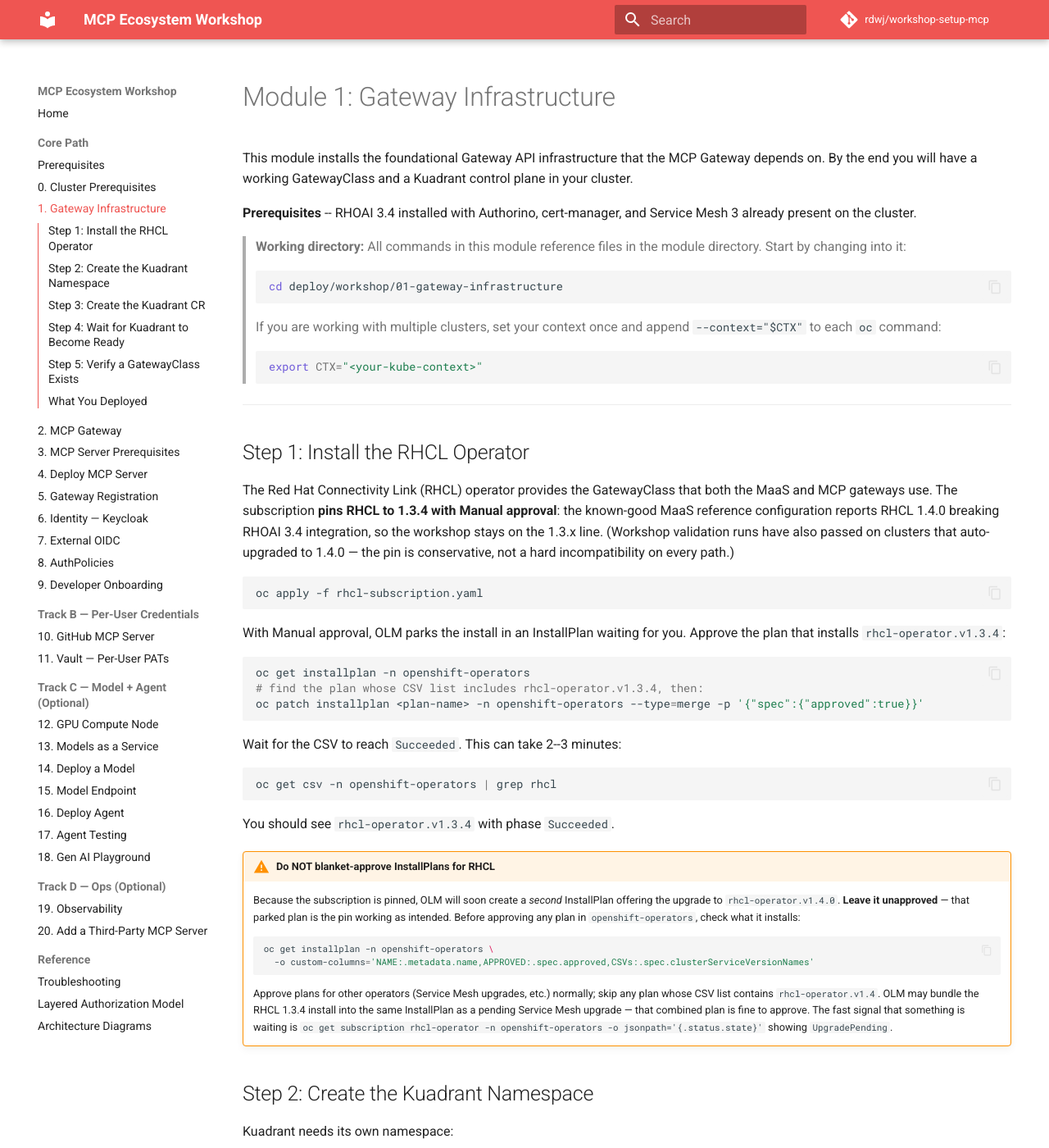
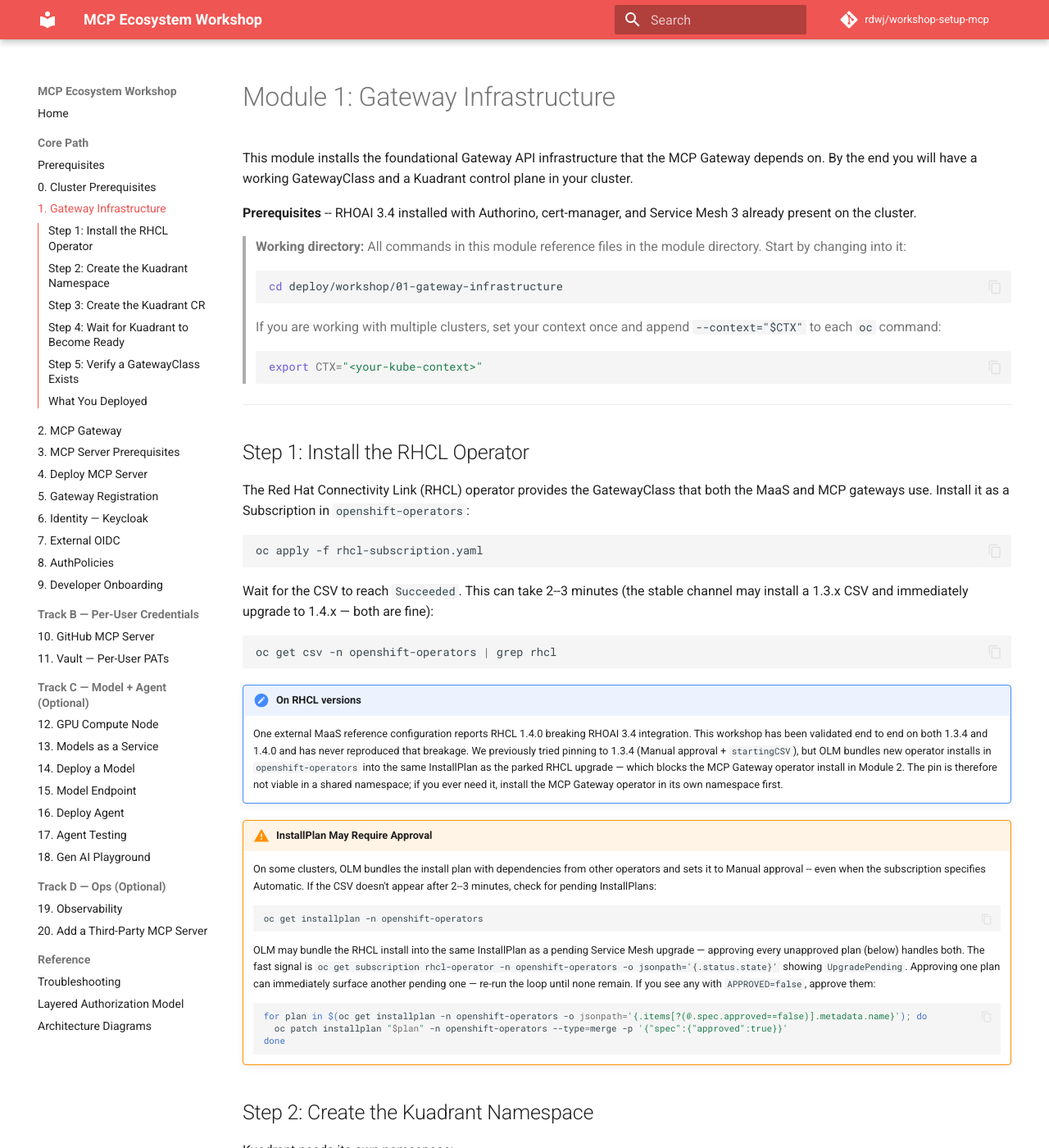
Before and after one commit to rdwj/workshop-setup-mcp, an MkDocs documentation site: the page built from deploy/workshop/01-gateway-infrastructure/README.md, in a window 1280 px wide and 1400 px high. Shown: the whole window at 82% size. Built offline with MkDocs 1.6.1 and Material for MkDocs 9.7.7, drawn with Linux system fonts in a browser that asks for light colours; comment, search, counter and statistics services are not loaded.

Commit message:
workshop: run #6 fixes — drop RHCL pin, KServe TLS, tool counts
Run #6 (cluster-w9l9r): 21/21 in 1h55m, two guide bugs, both fixed:

1. Drop the RHCL 1.3.4 pin (was the run's only blocking bug). OLM
   bundles new operator installs in openshift-operators into the same
   InstallPlan as the parked RHCL upgrade, so the skip-guard blocked
   the MCP Gateway operator in Module 2. RHCL 1.4.0 is now validated
   end to end (this run completed on it); the external 'breaks RHOAI'
   report is kept as a note in Module 1 with the why-not explanation.
   Skip-guards removed from Modules 0/2/19, troubleshooting, answers.

2. KServe LLMInferenceService workloads serve TLS on the workload svc
   (self-signed): Modules 14/15/18 now use https:// + -k, with the
   silent-failure symptom (curl exit 52) documented. Module 16 gains a
   warning that agent inference over the self-signed cert is untested
   and how to recognize the failure.

3. Module 9 / answers M5: gateway-native discover_tools/select_tools
   are wristband-filtered for authenticated users — expected counts
   are 15/8, not 15+2/8+2.

````diff
--- a/deploy/workshop/01-gateway-infrastructure/README.md
+++ b/deploy/workshop/01-gateway-infrastructure/README.md
@@ -26,53 +26,51 @@
 ## Step 1: Install the RHCL Operator
 
 The Red Hat Connectivity Link (RHCL) operator provides the GatewayClass that
-both the MaaS and MCP gateways use. The subscription **pins RHCL to 1.3.4
-with Manual approval**: the known-good MaaS reference configuration reports
-RHCL 1.4.0 breaking RHOAI 3.4 integration, so the workshop stays on the
-1.3.x line. (Workshop validation runs have also passed on clusters that
-auto-upgraded to 1.4.0 — the pin is conservative, not a hard incompatibility
-on every path.)
+both the MaaS and MCP gateways use. Install it as a Subscription in
+`openshift-operators`:
 
 ```bash
 oc apply -f rhcl-subscription.yaml
 ```
 
-With Manual approval, OLM parks the install in an InstallPlan waiting for
-you. Approve the plan that installs `rhcl-operator.v1.3.4`:
-
-```bash
-oc get installplan -n openshift-operators
-# find the plan whose CSV list includes rhcl-operator.v1.3.4, then:
-oc patch installplan <plan-name> -n openshift-operators --type=merge -p '{"spec":{"approved":true}}'
-```
-
-Wait for the CSV to reach `Succeeded`. This can take 2--3 minutes:
+Wait for the CSV to reach `Succeeded`. This can take 2--3 minutes (the
+stable channel may install a 1.3.x CSV and immediately upgrade to 1.4.x —
+both are fine):
 
 ```bash
 oc get csv -n openshift-operators | grep rhcl
 ```
 
-You should see `rhcl-operator.v1.3.4` with phase `Succeeded`.
+!!! note "On RHCL versions"
 
-!!! warning "Do NOT blanket-approve InstallPlans for RHCL"
+    One external MaaS reference configuration reports RHCL 1.4.0 breaking
+    RHOAI 3.4 integration. This workshop has been validated end to end on
+    both 1.3.4 and 1.4.0 and has never reproduced that breakage. We
+    previously tried pinning to 1.3.4 (Manual approval + `startingCSV`),
+    but OLM bundles new operator installs in `openshift-operators` into
+    the same InstallPlan as the parked RHCL upgrade — which blocks the
+    MCP Gateway operator install in Module 2. The pin is therefore not
+    viable in a shared namespace; if you ever need it, install the MCP
+    Gateway operator in its own namespace first.
 
-    Because the subscription is pinned, OLM will soon create a *second*
-    InstallPlan offering the upgrade to `rhcl-operator.v1.4.0`. **Leave it
-    unapproved** — that parked plan is the pin working as intended. Before
-    approving any plan in `openshift-operators`, check what it installs:
+!!! warning "InstallPlan May Require Approval"
+
+    On some clusters, OLM bundles the install plan with dependencies from
+    other operators and sets it to Manual approval -- even when the
+    subscription specifies Automatic. If the CSV doesn't appear after
+    2--3 minutes, check for pending InstallPlans:
 
     ```bash
-    oc get installplan -n openshift-operators \
-      -o custom-columns='NAME:.metadata.name,APPROVED:.spec.approved,CSVs:.spec.clusterServiceVersionNames'
+    oc get installplan -n openshift-operators
     ```
 
-    Approve plans for other operators (Service Mesh upgrades, etc.)
-    normally; skip any plan whose CSV list contains `rhcl-operator.v1.4`.
-    OLM may bundle the RHCL 1.3.4 install into the same InstallPlan as a
-    pending Service Mesh upgrade — that combined plan is fine to approve.
-    The fast signal that something is waiting is
-    `oc get subscription rhcl-operator -n openshift-operators -o jsonpath='{.status.state}'`
-    showing `UpgradePending`.
+    OLM may bundle the RHCL install into the same InstallPlan as a pending Service Mesh upgrade — approving every unapproved plan (below) handles both. The fast signal is `oc get subscription rhcl-operator -n openshift-operators -o jsonpath='{.status.state}'` showing `UpgradePending`. Approving one plan can immediately surface another pending one — re-run the loop until none remain. If you see any with `APPROVED=false`, approve them:
+
+    ```bash
+    for plan in $(oc get installplan -n openshift-operators -o jsonpath='{.items[?(@.spec.approved==false)].metadata.name}'); do
+      oc patch installplan "$plan" -n openshift-operators --type=merge -p '{"spec":{"approved":true}}'
+    done
+    ```
 
 ## Step 2: Create the Kuadrant Namespace
 
````
Also changed, not shown: CLAUDE.md (+3 -0 lines), deploy/workshop/00-cluster-prerequisites/README.md (+0 -4 lines), deploy/workshop/02-mcp-gateway/README.md (+4 -6 lines), deploy/workshop/09-developer-onboarding/README.md (+7 -4 lines), deploy/workshop/14-deploy-model/README.md (+9 -4 lines), deploy/workshop/15-model-endpoint/README.md (+7 -3 lines), deploy/workshop/16-deploy-agent/README.md (+13 -0 lines), deploy/workshop/18-playground/README.md (+4 -2 lines), deploy/workshop/19-observability/README.md (+4 -7 lines), deploy/workshop/troubleshooting.md (+1 -6 lines), workshop-answers.example.yaml (+6 -6 lines), 1 other file.
